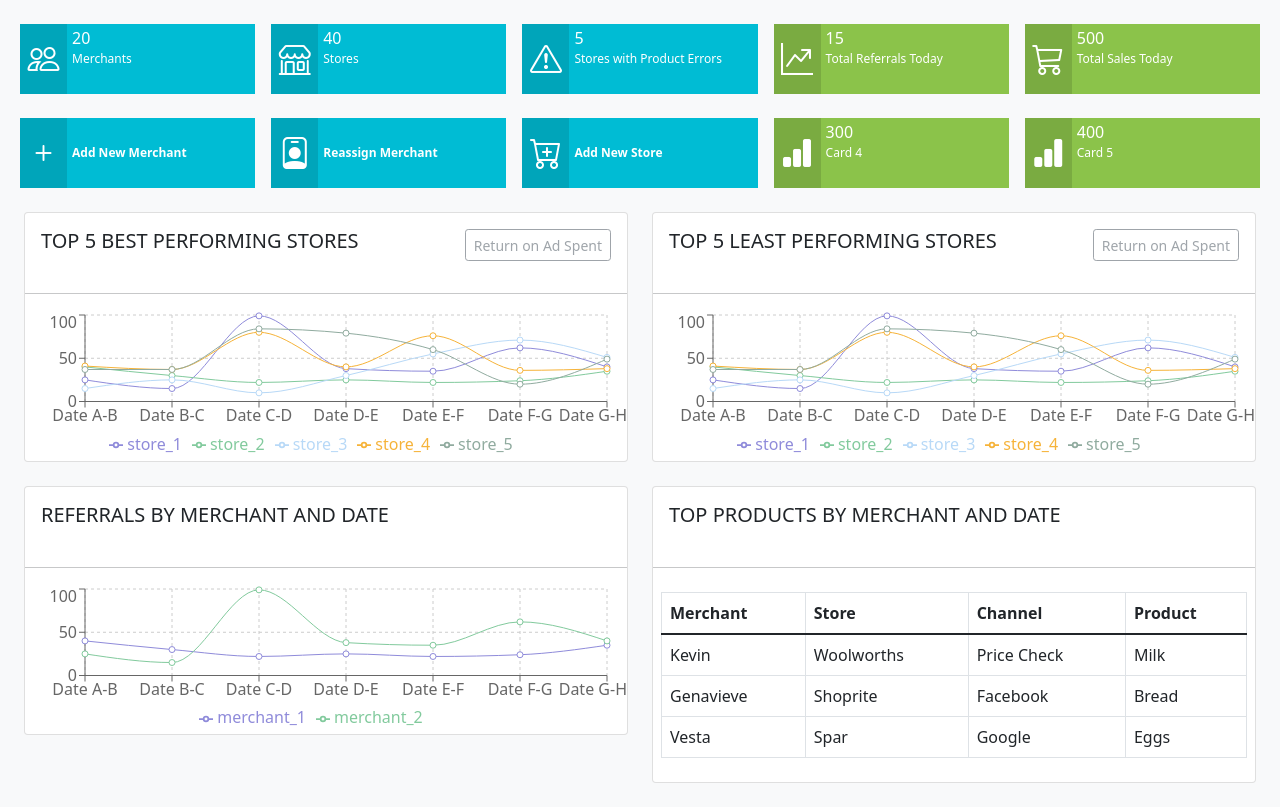
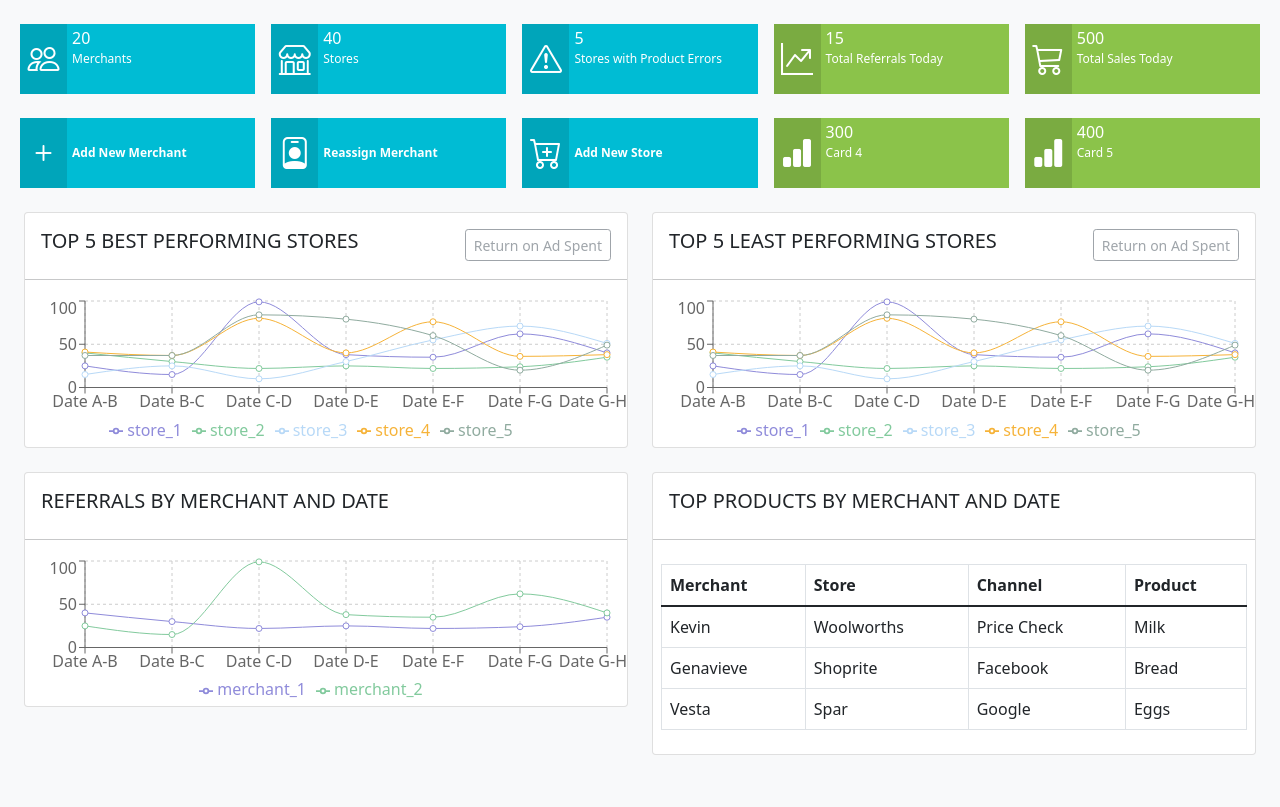
Before and after one commit to Vesta-Nassone/shopping-feeder-dashboard, a React (Create React App) app: page / in a window 1280 px wide. Built offline with nearby package versions, Linux system fonts and the light colour scheme.

Commit message:
Reduce the padding above the hr.

```diff
--- a/src/components/graphs/Graphs.jsx
+++ b/src/components/graphs/Graphs.jsx
@@ -56,7 +56,7 @@ export default function Graphs() {
 			{/* Start of 5 Best Performing Stores Section */}
 			<div className="col-lg-6">
 				<div className="card">
-					<div className="card-body d-flex justify-content-between">
+					<div className="card-body d-flex justify-content-between" style={{paddingBottom: "2px"}}>
 						<h5 className="card-title">
 							TOP 5 BEST PERFORMING STORES
 						</h5>
@@ -100,7 +100,7 @@ export default function Graphs() {
 			{/* Render the Top 5 Least Performing Graphs Dynamically. */}
 			<div className="col-lg-6">
 				<div className="card">
-					<div className="card-body d-flex justify-content-between">
+					<div className="card-body d-flex justify-content-between" style={{paddingBottom: "2px"}}>
 						<h5 className="card-title">
 							TOP 5 LEAST PERFORMING STORES
 						</h5>
@@ -142,7 +142,7 @@ export default function Graphs() {
 			{/* Render the Referrals By Merchant Graphs Dynamically. */}
 			<div className="col-lg-6">
 				<div className="card">
-					<div className="card-body">
+					<div className="card-body" style={{paddingBottom: "2px"}}>
 						<h5 className="card-title">
 							REFERRALS BY MERCHANT AND DATE
 						</h5>
@@ -175,7 +175,7 @@ export default function Graphs() {
 			*/}
 			<div className="col-lg-6">
 				<div className="card">
-					<div className="card-body">
+					<div className="card-body" style={{paddingBottom: "2px"}}>
 						{/*
 							Card Title.
 							TODO: Override the card margins, to remove the extra padding
```
